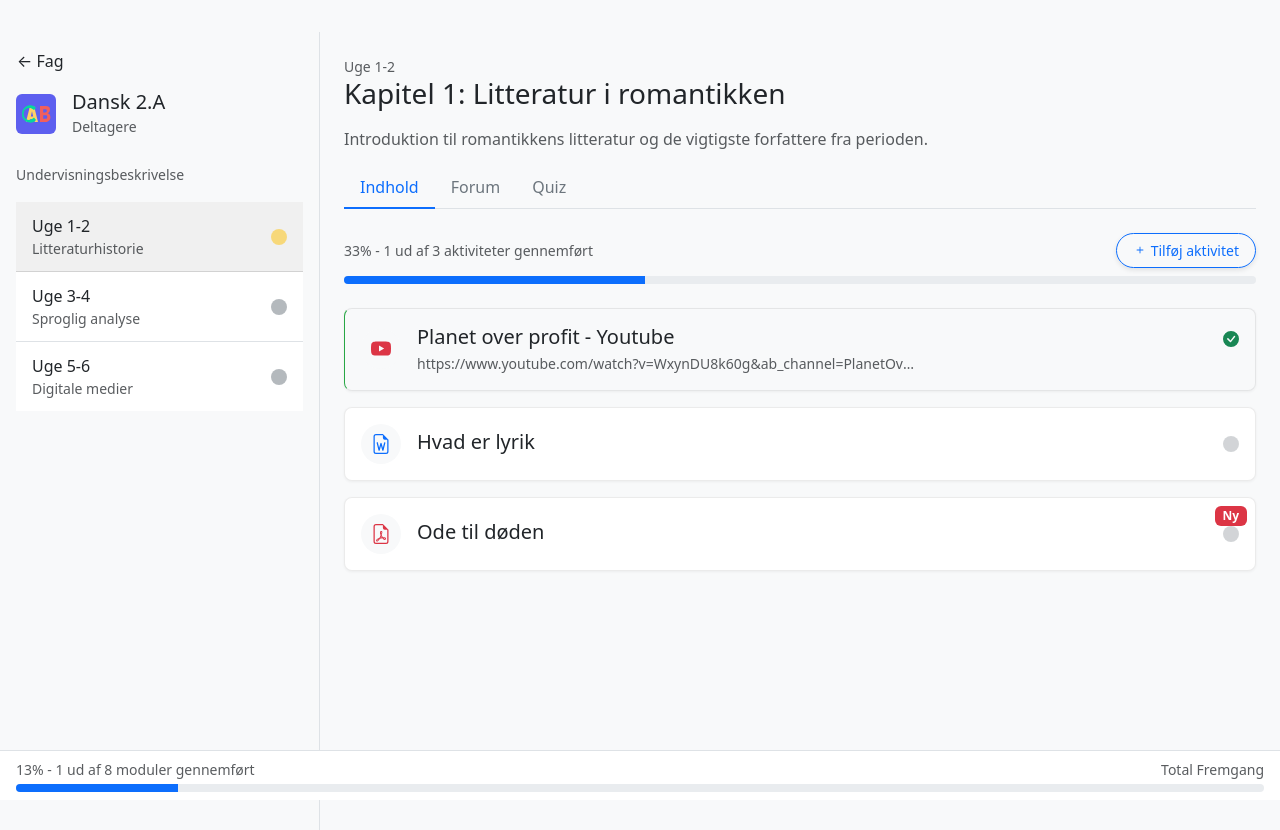
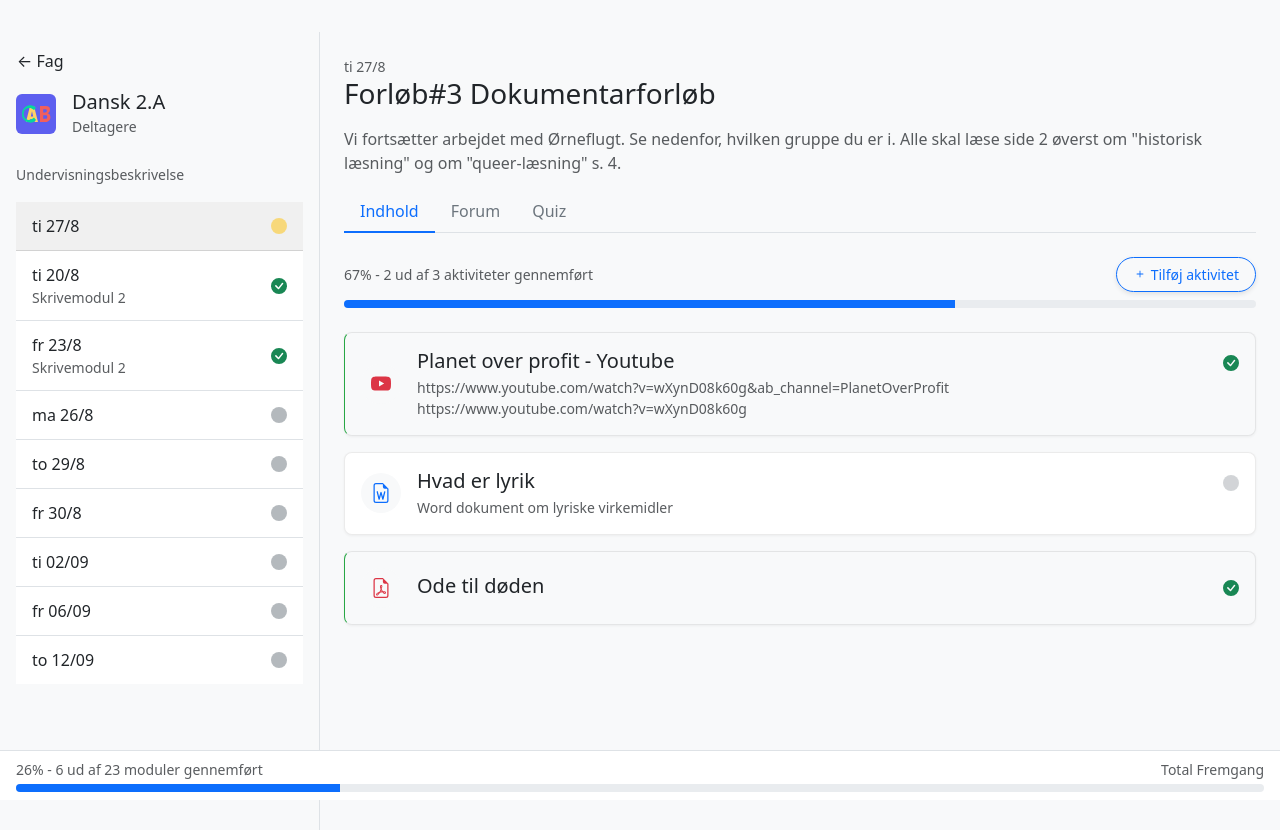
Before and after one commit to s194599/Thesis-App, a React (Create React App) app in the folder Cursor/client/: page /platform in a window 1280 px wide. Shown: the top 830 px of the page. Built offline with nearby package versions, Linux system fonts and the light colour scheme.

Commit message:
UI fixed again

```diff
--- a/Cursor/client/src/data/mockModules.js
+++ b/Cursor/client/src/data/mockModules.js
@@ -1,85 +1,239 @@
 // Sample module data for development and testing
 const mockModules = [
   {
-    id: "module1",
-    title: "Kapitel 1: Litteratur i romantikken",
-    subtitle: "Litteraturhistorie",
-    date: "Uge 1-2",
-    description: "Introduktion til romantikkens litteratur og de vigtigste forfattere fra perioden.",
+    id: 'module-1',
+    title: 'Forløb#3 Dokumentarforløb',
+    date: 'ti 27/8',
+    description: 'Vi fortsætter arbejdet med Ørneflugt. Se nedenfor, hvilken gruppe du er i. Alle skal læse side 2 øverst om "historisk læsning" og om "queer-læsning" s. 4.',
     activities: [
       {
-        id: "act1_1",
-        title: "Planet over profit - Youtube",
-        type: "youtube",
-        url: "https://www.youtube.com/watch?v=WxynDU8k60g&ab_channel=PlanetOverProfit",
+        id: 'activity-1-1',
+        title: 'Planet over profit - Youtube',
+        description: 'https://www.youtube.com/watch?v=wXynD08k60g&ab_channel=PlanetOverProfit',
+        type: 'youtube',
+        url: 'https://www.youtube.com/watch?v=wXynD08k60g',
         completed: true
       },
       {
-        id: "act1_2",
-        title: "Hvad er lyrik",
-        type: "word",
-        url: "/api/uploads/lyrik_guide.docx",
+        id: 'activity-1-2',
+        title: 'Hvad er lyrik',
+        description: 'Word dokument om lyriske virkemidler',
+        type: 'word',
+        url: null,
         completed: false
       },
       {
-        id: "act1_3",
-        title: "Ode til døden",
-        type: "pdf",
-        url: "http://localhost:5001/direct-file/special_test.pdf",
-        completed: false,
-        isNew: true
+        id: 'activity-1-3',
+        title: 'Ode til døden',
+        type: 'pdf',
+        url: '/documents/ode-til-doden.pdf',
+        completed: true
       }
     ]
   },
   {
-    id: "module2",
-    title: "Kapitel 2: Sproganalyse",
-    subtitle: "Sproglig analyse",
-    date: "Uge 3-4",
-    description: "Metoder til analyse af sprog i litterære tekster.",
+    id: 'module-2',
+    title: 'Skriveforløb - Modul 2',
+    date: 'ti 20/8',
+    subtitle: 'Skrivemodul 2',
+    description: 'I dette forløb skal vi arbejde med forskellige skriveteknikker.',
     activities: [
       {
-        id: "act2_1",
-        title: "Introduktion til sproganalyse",
-        type: "pdf",
-        url: "/api/uploads/sproganalyse_intro.pdf",
+        id: 'activity-2-1',
+        title: 'Kreativ skrivning intro',
+        type: 'pdf',
+        url: '/documents/kreativ-skrivning.pdf',
+        completed: true
+      },
+      {
+        id: 'activity-2-2',
+        title: 'Skriveopgave #1',
+        description: 'Personkarakteristik - aflevering',
+        type: 'word',
+        url: null,
+        completed: true
+      }
+    ]
+  },
+  {
+    id: 'module-3',
+    title: 'Analysemetoder - Modul 3',
+    date: 'fr 23/8',
+    subtitle: 'Skrivemodul 2',
+    description: 'Gennemgang af forskellige analysemetoder.',
+    activities: [
+      {
+        id: 'activity-3-1',
+        title: 'Litterær analyse metode',
+        type: 'pdf',
+        url: '/documents/litteraer-analyse.pdf',
+        completed: true
+      },
+      {
+        id: 'activity-3-2',
+        title: 'Eksempel på analyse',
+        type: 'word',
+        url: null,
+        completed: true
+      }
+    ]
+  },
+  {
+    id: 'module-4',
+    title: 'Moderne litteratur',
+    date: 'ma 26/8',
+    description: 'Gennemgang af moderne litterære strømninger.',
+    activities: [
+      {
+        id: 'activity-4-1',
+        title: 'Introduktion til postmodernisme',
+        type: 'pdf',
+        url: '/documents/postmodernisme.pdf',
         completed: false
       },
       {
-        id: "act2_2",
-        title: "Øvelse 1: Find sproglige virkemidler",
-        type: "word",
-        url: "/api/uploads/oevelse1.docx",
-        completed: false
-      },
-      {
-        id: "act2_3",
-        title: "Quiz om sproglige virkemidler",
-        type: "quiz",
-        url: "/take-quiz/quiz123",
+        id: 'activity-4-2',
+        title: 'Eksempler på postmoderne litteratur',
+        type: 'word',
+        url: null,
         completed: false
       }
     ]
   },
   {
-    id: "module3",
-    title: "Kapitel 3: Medieanalyse",
-    subtitle: "Digitale medier",
-    date: "Uge 5-6",
-    description: "Analyse af forskellige medietyper i moderne kommunikation.",
+    id: 'module-5',
+    title: 'Medieanalyse: Film og TV',
+    date: 'to 29/8',
+    description: 'Vi skal arbejde med filmanalyse og medieforståelse.',
     activities: [
       {
-        id: "act3_1",
-        title: "Sociale mediers indflydelse",
-        type: "youtube",
-        url: "https://www.youtube.com/watch?v=example",
+        id: 'activity-5-1',
+        title: 'Filmanalyse - grundbegreber',
+        type: 'pdf',
+        url: '/documents/filmanalyse.pdf',
         completed: false
       },
       {
-        id: "act3_2",
-        title: "Medieanalyse metoder",
-        type: "pdf",
-        url: "/api/uploads/medieanalyse.pdf",
+        id: 'activity-5-2',
+        title: 'Film Techniques & Elements',
+        type: 'youtube',
+        url: 'https://www.youtube.com/watch?v=9Hz47wv3aJw',
+        completed: false
+      },
+      {
+        id: 'activity-5-3',
+        title: 'Analysemodel - skema',
+        type: 'word',
+        url: null,
+        completed: false
+      }
+    ]
+  },
+  {
+    id: 'module-6',
+    title: 'Fortælleteknik',
+    date: 'fr 30/8',
+    description: 'Gennemgang af forskellige fortælleteknikker i litteratur og film.',
+    activities: [
+      {
+        id: 'activity-6-1',
+        title: 'Fortælleteknik og synsvinkler',
+        type: 'pdf',
+        url: '/documents/fortaelleteknik.pdf',
+        completed: false
+      },
+      {
+        id: 'activity-6-2',
+        title: 'Øvelser i synsvinkler',
+        type: 'word',
+        url: null,
+        completed: false
+      }
+    ]
+  },
+  {
+    id: 'module-7',
+    title: 'Essayskrivning',
+    date: 'ti 02/09',
+    description: 'Fokus på essaygenren og dens kendetegn.',
+    activities: [
+      {
+        id: 'activity-7-1',
+        title: 'Essayets kendetegn',
+        type: 'pdf',
+        url: '/documents/essay-kendetegn.pdf',
+        completed: false
+      },
+      {
+        id: 'activity-7-2',
+        title: 'Eksempel på essay',
+        type: 'pdf',
+        url: '/documents/essay-eksempel.pdf',
+        completed: false
+      },
+      {
+        id: 'activity-7-3',
+        title: 'Essayskrivning - opgave',
+        type: 'word',
+        url: null,
+        completed: false
+      }
+    ]
+  },
+  {
+    id: 'module-8',
+    title: 'Mundtlig formidling',
+    date: 'fr 06/09',
+    description: 'Fokus på mundtlig fremstilling og præsentationsteknik.',
+    activities: [
+      {
+        id: 'activity-8-1',
+        title: 'Retorikkens grundbegreber',
+        type: 'pdf',
+        url: '/documents/retorik.pdf',
+        completed: false
+      },
+      {
+        id: 'activity-8-2',
+        title: 'Præsentationsteknik - tips',
+        type: 'word',
+        url: null,
+        completed: false
+      },
+      {
+        id: 'activity-8-3',
+        title: 'TED Talk: How to speak so that people want to listen',
+        type: 'youtube',
+        url: 'https://www.youtube.com/watch?v=eIho2S0ZahI',
+        completed: false
+      }
+    ]
+  },
+  {
+    id: 'module-9',
+    title: 'Afsluttende projekt',
+    date: 'to 12/09',
+    description: 'Introduktion til afsluttende projekt og forventninger.',
+    activities: [
+      {
+        id: 'activity-9-1',
+        title: 'Projektbeskrivelse',
+        type: 'pdf',
+        url: '/documents/projekt-beskrivelse.pdf',
+        completed: false
+      },
+      {
+        id: 'activity-9-2',
+        title: 'Vurderingskriterier',
+        type: 'word',
+        url: null,
+        completed: false
+      },
+      {
+        id: 'activity-9-3',
+        title: 'Afleveringsguide',
+        type: 'pdf',
+        url: '/documents/afleverings-guide.pdf',
         completed: false
       }
     ]
```
Also changed, not shown: 4 other files (tests, documents, lock files or other folders).
